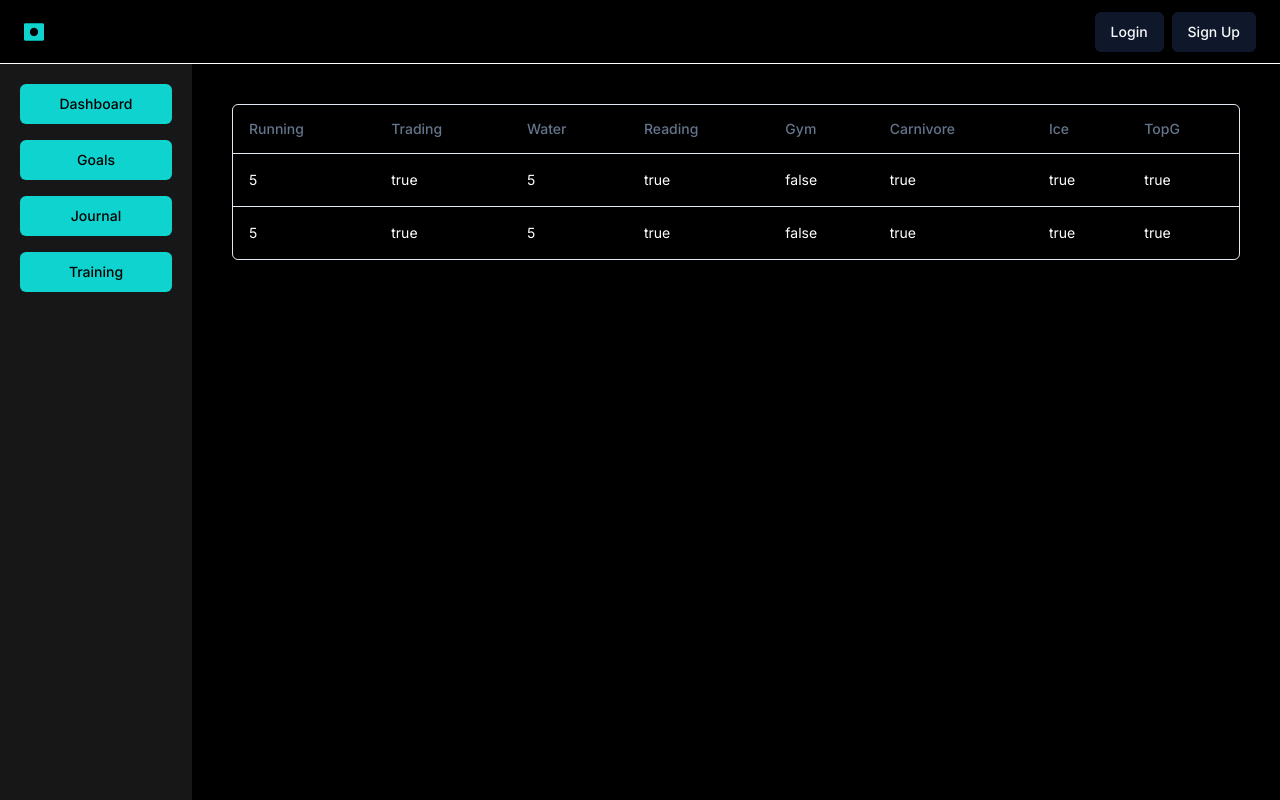
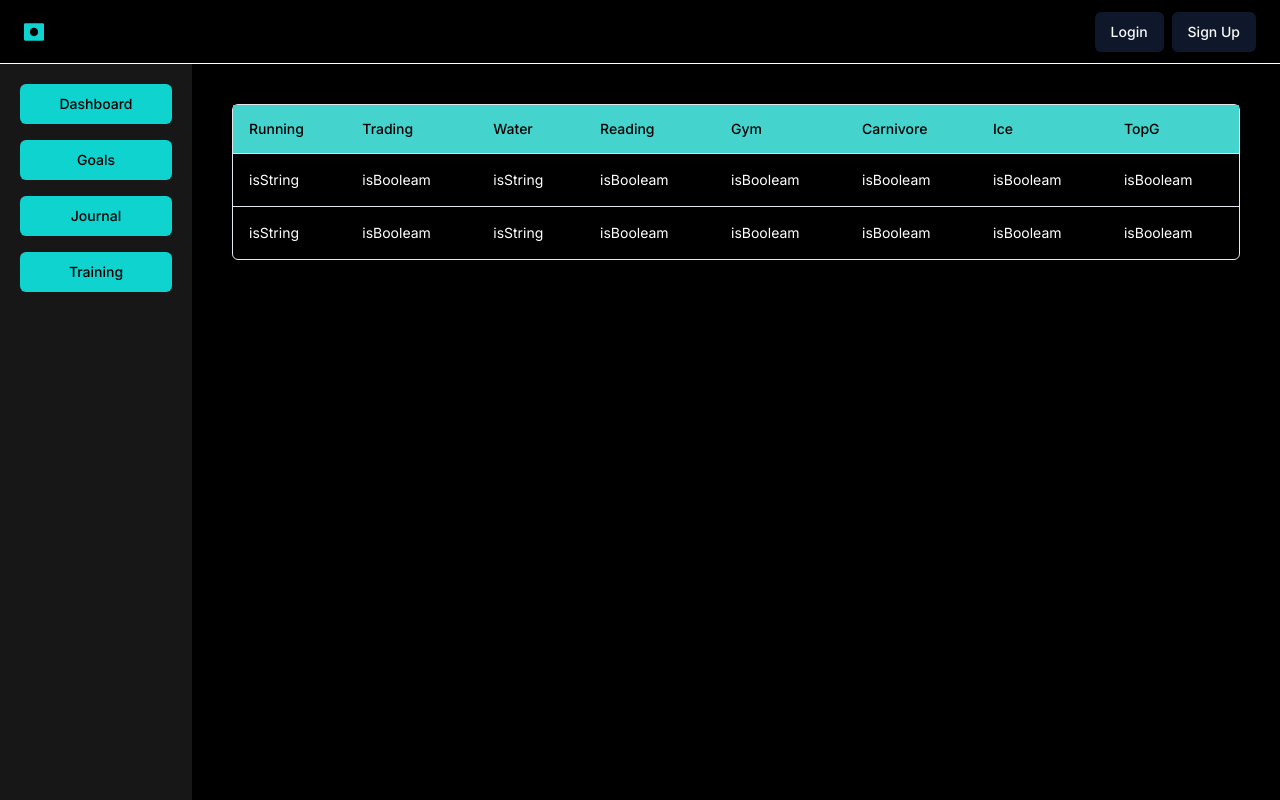
Before and after one commit to dsbraydev/next-level-web, a Next.js app: page /dashboard/goals in a window 1280 px wide. Built offline with nearby package versions, Linux system fonts and the light colour scheme.

Commit message:
update table styles and setup for new components

```diff
--- a/app/components/elements/TableData/index.tsx
+++ b/app/components/elements/TableData/index.tsx
@@ -1,6 +1,7 @@
 "use client";
 
 import {
+  Cell,
   ColumnDef,
   flexRender,
   getCoreRowModel,
@@ -31,15 +32,27 @@ export function DataTable<TData, TValue>({
     getCoreRowModel: getCoreRowModel(),
   });
 
+  const handleRenderCell = (cell: Cell<TData, unknown>) => {
+    const value = cell.getValue();
+    if (typeof value === "boolean") {
+      return <p>isBooleam</p>;
+    } else if (typeof value === "string") {
+      return <p>isString</p>;
+    }
+    return flexRender(cell.column.columnDef.cell, cell.getContext());
+  };
   return (
-    <div className="rounded-md border text-white">
+    <div className="rounded-md border text-white hover:bg-red">
       <Table>
-        <TableHeader>
+        <TableHeader className="bg-[#45d3ce]">
           {table.getHeaderGroups().map((headerGroup) => (
-            <TableRow key={headerGroup.id}>
+            <TableRow key={headerGroup.id} className="hover:bg-[#45d3ce]">
               {headerGroup.headers.map((header) => {
                 return (
-                  <TableHead key={header.id}>
+                  <TableHead
+                    key={header.id}
+                    className="text-black hover:bg-red"
+                  >
                     {header.isPlaceholder
                       ? null
                       : flexRender(
@@ -58,11 +71,10 @@ export function DataTable<TData, TValue>({
               <TableRow
                 key={row.id}
                 data-state={row.getIsSelected() && "selected"}
+                className="hover:bg-black"
               >
                 {row.getVisibleCells().map((cell) => (
-                  <TableCell key={cell.id}>
-                    {flexRender(cell.column.columnDef.cell, cell.getContext())}
-                  </TableCell>
+                  <TableCell key={cell.id}>{handleRenderCell(cell)}</TableCell>
                 ))}
               </TableRow>
             ))
```
